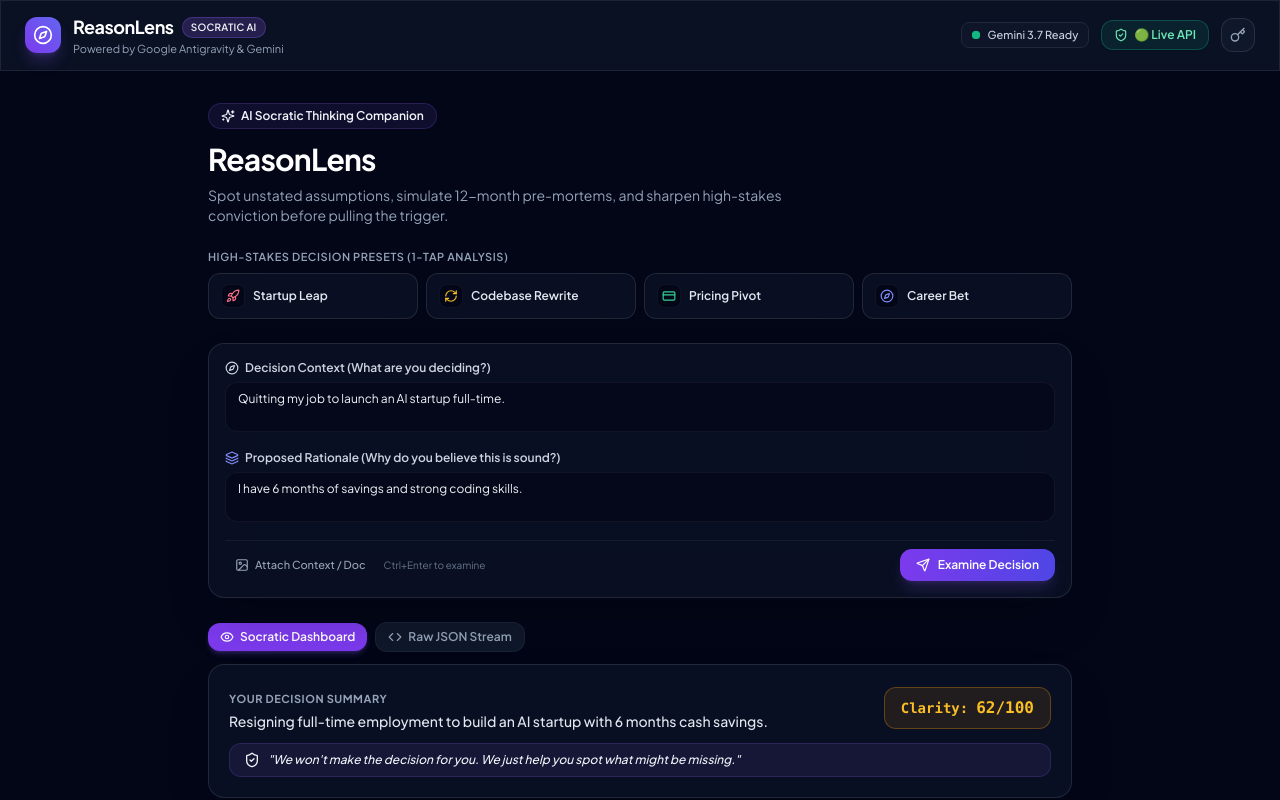
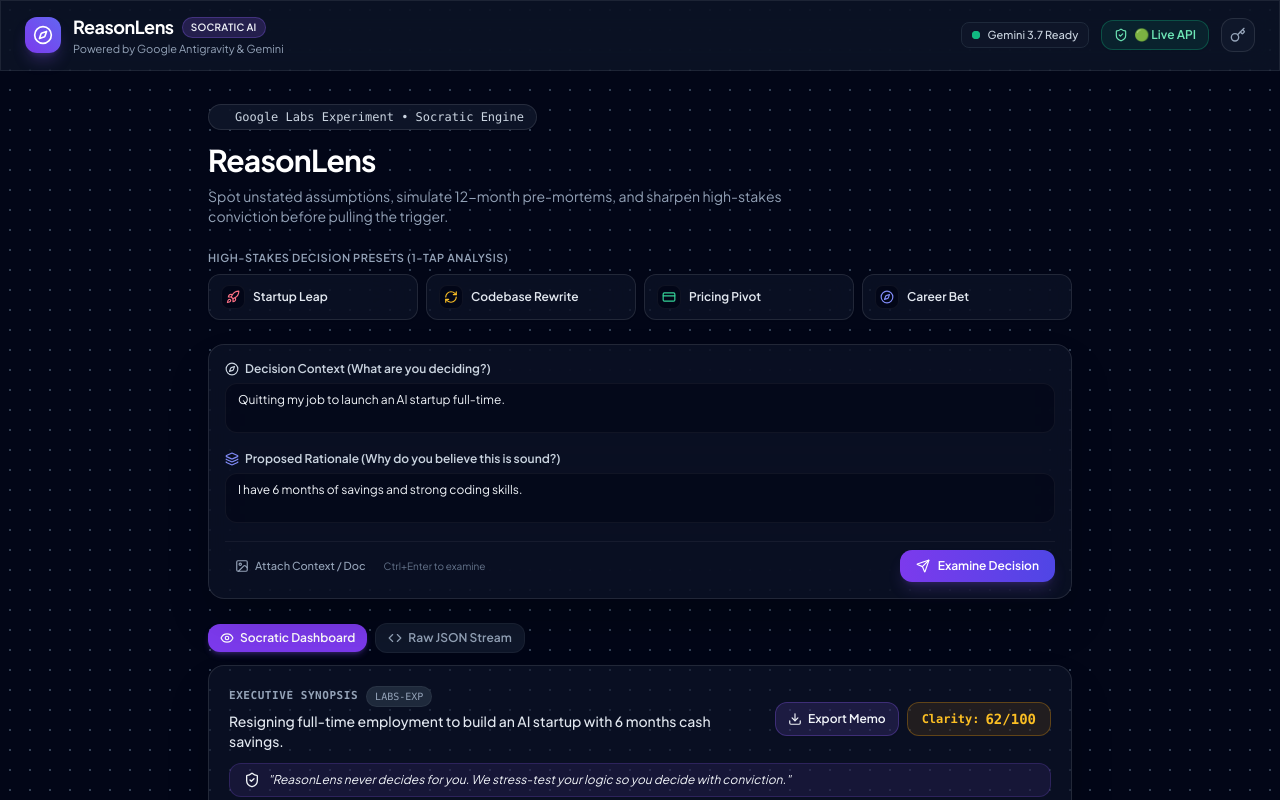
Before and after one commit to crunchyrolll1810-cyber/Adityashambharkar_Promptwars, a React (Vite) app: page / in a window 1280 px wide. Both pictures are taken after a click on the button "Startup Leap". Shown: the top 800 px of the page. Built offline with nearby package versions, Linux system fonts and the light colour scheme; no server answers; the HTML template or start-up script is replaced by a standard one.

Commit message:
feat: Google Labs visual dot-grid, interactive assumption stress-testing, and 1-click memo export

```diff
--- a/src/App.tsx
+++ b/src/App.tsx
@@ -53,7 +53,7 @@
   }
 
   return (
-    <div className="min-h-screen bg-slate-950 text-slate-100 flex flex-col relative overflow-x-hidden selection:bg-brand-500/30 selection:text-brand-100">
+    <div className="min-h-screen bg-slate-950 bg-[radial-gradient(#334155_1px,transparent_1px)] [background-size:20px_20px] text-slate-100 flex flex-col relative overflow-x-hidden selection:bg-brand-500/30 selection:text-brand-100">
       {/* Ambient Radial Background Accents */}
       <div className="fixed top-0 left-1/4 w-80 sm:w-96 h-80 sm:h-96 bg-brand-600/10 rounded-full blur-3xl pointer-events-none -z-10" />
       <div className="fixed bottom-10 right-1/4 w-80 sm:w-96 h-80 sm:h-96 bg-indigo-600/10 rounded-full blur-3xl pointer-events-none -z-10" />
@@ -65,9 +65,9 @@
       <main className="flex-1 max-w-4xl w-full mx-auto px-3 sm:px-4 py-6 sm:py-8">
         {/* Dynamic Header */}
         <div className="mb-6 text-center sm:text-left">
-          <div className="inline-flex items-center gap-1.5 px-3 py-1 rounded-full bg-brand-500/10 text-brand-300 text-xs font-semibold border border-brand-500/20 mb-3">
-            <Sparkles className="h-3.5 w-3.5" />
-            <span>AI Socratic Thinking Companion</span>
+          <div className="inline-flex items-center gap-1.5 px-3 py-1 rounded-full bg-slate-900/90 text-slate-300 text-xs font-mono border border-white/10 mb-3 shadow-sm">
+            <span className="h-2 w-2 rounded-full bg-brand-400 animate-pulse" />
+            <span>Google Labs Experiment • Socratic Engine</span>
           </div>
           <h1 className="text-2xl sm:text-3xl font-bold tracking-tight text-white mb-2">
             ReasonLens
@@ -124,7 +124,11 @@
 
         {/* Content View */}
         {parsedAnalysis && activeTab === 'dashboard' ? (
-          <DecisionDashboard analysis={parsedAnalysis} />
+          <DecisionDashboard
+            analysis={parsedAnalysis}
+            context={context}
+            rationale={rationale}
+          />
         ) : (
           <StreamingCard
             content={outputContent}
--- a/src/components/DecisionDashboard.tsx
+++ b/src/components/DecisionDashboard.tsx
@@ -1,12 +1,17 @@
-import React from 'react'
+import React, { useState } from 'react'
 import { DecisionAnalysis, VulnerabilityLevel } from '../types/decision.types'
-import { ShieldCheck, AlertTriangle, HelpCircle, Eye } from 'lucide-react'
+import { ShieldCheck, Skull, HelpCircle, AlertOctagon, Download, Flame, Zap } from 'lucide-react'
+import { exportDecisionMemo } from '../utils/exportMemo'
 
 interface DecisionDashboardProps {
   analysis: DecisionAnalysis
+  context?: string
+  rationale?: string
 }
 
-export const DecisionDashboard: React.FC<DecisionDashboardProps> = ({ analysis }) => {
+export const DecisionDashboard: React.FC<DecisionDashboardProps> = ({ analysis, context, rationale }) => {
+  const [challengedIdx, setChallengedIdx] = useState<number | null>(null)
+
   const getBadgeStyle = (level: VulnerabilityLevel) => {
     switch (level) {
       case 'HIGH':
@@ -26,58 +31,94 @@
 
   return (
     <div className="space-y-5 animate-fade-in mb-6">
-      {/* 1. Summary & Promise */}
+      {/* 1. Clarity Score Header & Export Memo */}
       <div className="backdrop-blur-xl bg-slate-900/60 rounded-2xl p-5 border border-white/10 shadow-2xl space-y-3">
         <div className="flex flex-wrap items-center justify-between gap-3">
-          <div>
-            <span className="text-[11px] font-bold text-slate-400 uppercase tracking-wider">Your Decision Summary</span>
-            <p className="text-sm font-medium text-slate-200 mt-0.5">{analysis.summary}</p>
+          <div className="min-w-0 flex-1">
+            <div className="flex items-center gap-2">
+              <span className="text-[11px] font-mono font-bold text-slate-400 uppercase tracking-wider">Executive Synopsis</span>
+              <span className="text-[10px] font-mono px-2 py-0.5 rounded-full bg-slate-800 text-slate-400 border border-white/5">LABS-EXP</span>
             </div>
-          <div className={`px-4 py-2 rounded-xl border font-mono font-bold text-sm flex items-center gap-2 ${getScoreColor(analysis.clarityScore)}`}>
+            <p className="text-sm font-medium text-slate-200 mt-1">{analysis.summary}</p>
+          </div>
+          <div className="flex items-center gap-2">
+            <button
+              onClick={() => exportDecisionMemo(analysis, context, rationale)}
+              className="flex items-center gap-1.5 px-3 py-2 rounded-xl text-xs font-semibold bg-brand-500/15 text-brand-300 hover:bg-brand-500/25 border border-brand-500/30 active:scale-[0.98] transition shadow-sm"
+              title="Download formatted Markdown Decision Memo"
+            >
+              <Download className="h-3.5 w-3.5" />
+              <span>Export Memo</span>
+            </button>
+            <div className={`px-3.5 py-1.5 rounded-xl border font-mono font-bold text-xs flex items-center gap-1.5 ${getScoreColor(analysis.clarityScore)}`}>
               <span>Clarity:</span>
-            <span className="text-base">{analysis.clarityScore}/100</span>
+              <span className="text-sm">{analysis.clarityScore}/100</span>
+            </div>
           </div>
         </div>
         <div className="flex items-center gap-2 px-3.5 py-2 rounded-xl bg-brand-500/10 border border-brand-500/20 text-brand-300 text-xs">
           <ShieldCheck className="h-4 w-4 shrink-0 text-brand-400" />
-          <span className="italic font-medium">"We won't make the decision for you. We just help you spot what might be missing."</span>
+          <span className="italic">"ReasonLens never decides for you. We stress-test your logic so you decide with conviction."</span>
         </div>
       </div>
 
-      {/* 2. Hidden Assumptions Grid */}
+      {/* 2. Unstated Assumptions Grid with Interactive Stress-Testing */}
       <div className="space-y-2">
-        <h4 className="text-xs font-bold text-slate-300 uppercase tracking-wider flex items-center gap-2">
-          <Eye className="h-4 w-4 text-amber-400" />
-          <span>Things You Might Be Assuming ({analysis.unstatedAssumptions.length})</span>
+        <h4 className="text-xs font-mono font-bold text-slate-300 uppercase tracking-wider flex items-center gap-2">
+          <AlertOctagon className="h-4 w-4 text-amber-400" />
+          <span>Unmasked Fragile Assumptions ({analysis.unstatedAssumptions.length})</span>
         </h4>
         <div className="grid grid-cols-1 md:grid-cols-3 gap-3">
           {analysis.unstatedAssumptions.map((item, idx) => (
-            <div key={idx} className="backdrop-blur-xl bg-slate-900/50 rounded-xl p-3.5 border border-white/10 shadow space-y-2">
+            <div key={idx} className="backdrop-blur-xl bg-slate-900/50 rounded-xl p-3.5 border border-white/10 shadow flex flex-col justify-between space-y-2.5">
+              <div className="space-y-2">
                 <div className="flex items-center justify-between">
                   <span className="text-[10px] font-mono text-slate-400">Assumption #{idx + 1}</span>
                   <span className={`px-2 py-0.5 rounded-full text-[10px] font-semibold border ${getBadgeStyle(item.vulnerability)}`}>
-                  {item.vulnerability === 'HIGH' ? '🔴 Big Risk' : item.vulnerability === 'MED' ? '🟡 Medium' : '🟢 Minor'}
+                    {item.vulnerability === 'HIGH' ? '🔴 HIGH' : item.vulnerability === 'MED' ? '🟡 MED' : '🟢 LOW'}
                   </span>
                 </div>
                 <p className="text-xs font-semibold text-slate-100">{item.assumption}</p>
                 <p className="text-[11px] text-slate-400 leading-relaxed">{item.reasoning}</p>
               </div>
+
+              {/* Interactive Inverted Stress-Testing */}
+              <div className="pt-2 border-t border-white/5">
+                <button
+                  onClick={() => setChallengedIdx(challengedIdx === idx ? null : idx)}
+                  className="flex items-center gap-1.5 text-[11px] font-mono text-brand-400 hover:text-brand-300 active:scale-[0.98] transition"
+                >
+                  <Flame className="h-3 w-3" />
+                  <span>{challengedIdx === idx ? 'Hide Stress-Test' : 'Challenge Assumption'}</span>
+                </button>
+                {challengedIdx === idx && (
+                  <div className="mt-2 p-2.5 rounded-lg bg-rose-950/40 border border-rose-500/20 text-[11px] text-rose-200 animate-fade-in space-y-1">
+                    <span className="font-mono text-[10px] font-bold text-rose-400 flex items-center gap-1">
+                      <Zap className="h-3 w-3" /> INVERTED FAILURE VECTOR:
+                    </span>
+                    <p className="italic leading-snug">
+                      "If this assumption collapses immediately, what single milestone or cash runway fails first?"
+                    </p>
+                  </div>
+                )}
+              </div>
+            </div>
           ))}
         </div>
       </div>
 
-      {/* 3. 12-Month Check: What Could Go Wrong */}
+      {/* 3. 12-Month Pre-Mortem Failure Simulation */}
       <div className="backdrop-blur-xl bg-gradient-to-br from-rose-950/40 to-slate-900/60 rounded-2xl p-4 border border-rose-500/20 shadow-xl space-y-3">
-        <div className="flex items-center gap-2 text-rose-400 text-xs font-bold uppercase tracking-wider">
-          <AlertTriangle className="h-4 w-4" />
-          <span>What Could Go Wrong? (12-Month Worst-Case Check)</span>
+        <div className="flex items-center gap-2 text-rose-400 text-xs font-mono font-bold uppercase tracking-wider">
+          <Skull className="h-4 w-4" />
+          <span>12-Month Pre-Mortem: Prospective Failure Simulation</span>
         </div>
         <div className="grid grid-cols-1 md:grid-cols-2 gap-3">
           {analysis.preMortemScenarios.map((scenario, idx) => (
             <div key={idx} className="bg-slate-950/60 rounded-xl p-3 border border-rose-500/10 space-y-1.5">
               <div className="text-xs font-semibold text-rose-200">{scenario.whatWentWrong}</div>
               <div className="text-[11px] text-slate-400">
-                <span className="text-rose-400/80 font-medium">Main Cause: </span>
+                <span className="text-rose-400/80 font-medium">Root Catalyst: </span>
                 {scenario.catalyst}
               </div>
             </div>
@@ -85,17 +126,17 @@
         </div>
       </div>
 
-      {/* 4. Tough Questions to Ask Yourself */}
+      {/* 4. Socratic Probing Questions */}
       <div className="space-y-2">
-        <h4 className="text-xs font-bold text-slate-300 uppercase tracking-wider flex items-center gap-2">
+        <h4 className="text-xs font-mono font-bold text-slate-300 uppercase tracking-wider flex items-center gap-2">
           <HelpCircle className="h-4 w-4 text-indigo-400" />
-          <span>Tough Questions to Ask Yourself ({analysis.socraticQuestions.length})</span>
+          <span>Piercing Socratic Inquiries ({analysis.socraticQuestions.length})</span>
         </h4>
         <div className="space-y-2">
           {analysis.socraticQuestions.map((q, idx) => (
             <div key={idx} className="backdrop-blur-xl bg-slate-900/50 rounded-xl p-3.5 border border-white/10 hover:border-indigo-500/40 transition shadow space-y-1.5 group">
               <div className="flex items-center justify-between text-[10px] text-indigo-300 font-mono">
-                <span>Question #{idx + 1}</span>
+                <span>Inquiry #{idx + 1}</span>
                 <span className="px-2 py-0.5 rounded-md bg-indigo-500/10 border border-indigo-500/20">{q.reasoningAngle}</span>
               </div>
               <p className="text-xs font-medium text-slate-100 group-hover:text-indigo-200 transition">"{q.question}"</p>
--- /dev/null
+++ b/src/utils/exportMemo.ts
@@ -0,0 +1,69 @@
+import { DecisionAnalysis } from '../types/decision.types'
+
+export function exportDecisionMemo(
+  analysis: DecisionAnalysis,
+  context?: string,
+  rationale?: string
+) {
+  const dateStr = new Date().toISOString().split('T')[0]
+  const content = `# 🧭 ReasonLens: Executive Decision Memo
+**Google Labs Socratic Thinking Experiment**
+*Generated: ${dateStr} • Model: Gemini 2.5 Flash • Tool: Google Antigravity*
+
+> **The Non-Decision Pledge:**
+> *"ReasonLens never decides for you. We stress-test your logic so you decide with conviction."*
+
+---
+
+## 1. Decision Framing
+${context ? `- **Decision Context:** ${context}\n` : ''}${rationale ? `- **Proposed Rationale:** ${rationale}\n` : ''}- **Executive Synopsis:** ${analysis.summary}
+- **Logic Clarity Score:** ${analysis.clarityScore} / 100
+
+---
+
+## 2. Unmasked Fragile Assumptions
+${analysis.unstatedAssumptions
+  .map(
+    (a, i) => `### Assumption #${i + 1}: ${a.assumption}
+- **Vulnerability Level:** ${a.vulnerability}
+- **Fragility Analysis:** ${a.reasoning}
+`
+  )
+  .join('\n')}
+
+---
+
+## 3. 12-Month Prospective Pre-Mortem
+${analysis.preMortemScenarios
+  .map(
+    (s, i) => `### Failure Scenario #${i + 1}
+- **What Went Wrong:** ${s.whatWentWrong}
+- **Root Catalyst Trigger:** ${s.catalyst}
+`
+  )
+  .join('\n')}
+
+---
+
+## 4. Piercing Socratic Inquiries
+${analysis.socraticQuestions
+  .map(
+    (q, i) => `${i + 1}. **"${q.question}"**
+   - *Cognitive / Strategic Angle:* ${q.reasoningAngle}`
+  )
+  .join('\n\n')}
+
+---
+*Generated by ReasonLens • Google Labs Experimental Prototype*
+`
+
+  const blob = new Blob([content], { type: 'text/markdown;charset=utf-8;' })
+  const url = URL.createObjectURL(blob)
+  const link = document.createElement('a')
+  link.href = url
+  link.setAttribute('download', `ReasonLens_Decision_Memo_${dateStr}.md`)
+  document.body.appendChild(link)
+  link.click()
+  document.body.removeChild(link)
+  URL.revokeObjectURL(url)
+}
```
Lines whose indentation alone changed are shown as unchanged.
